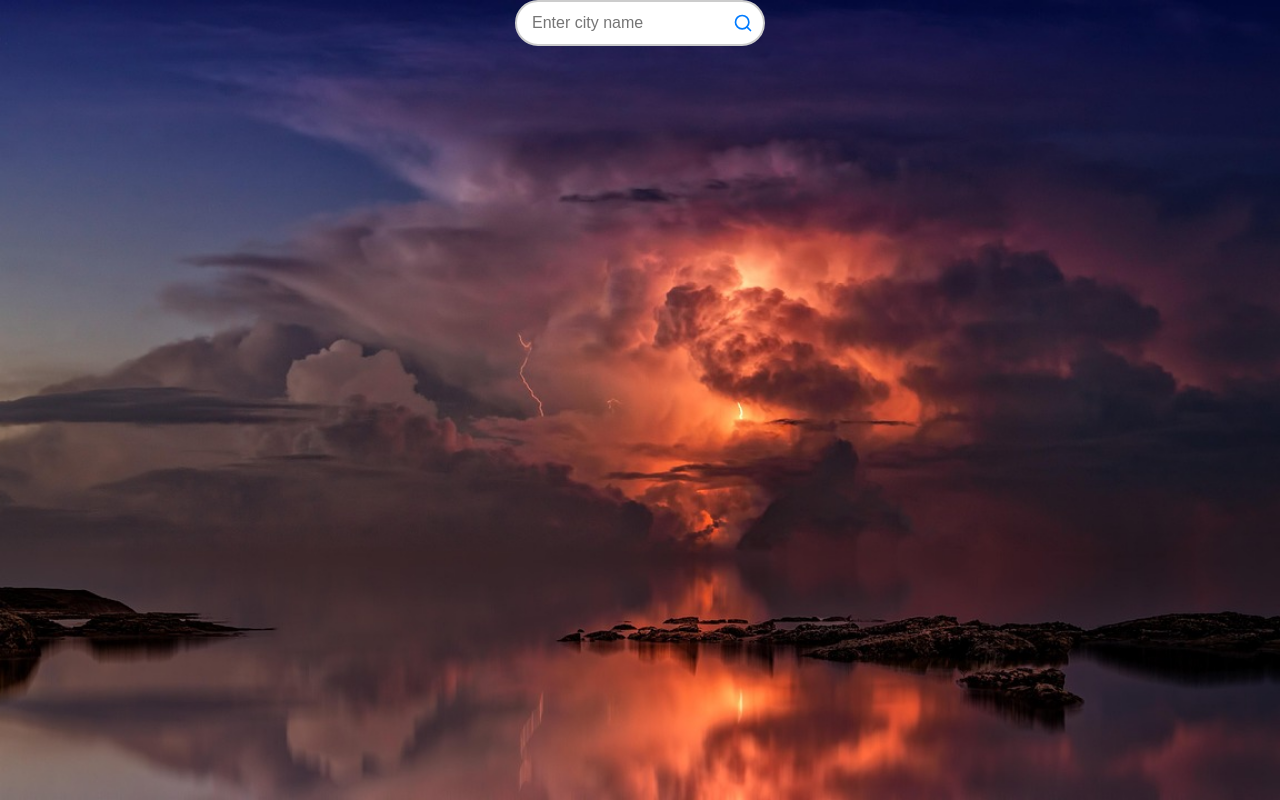
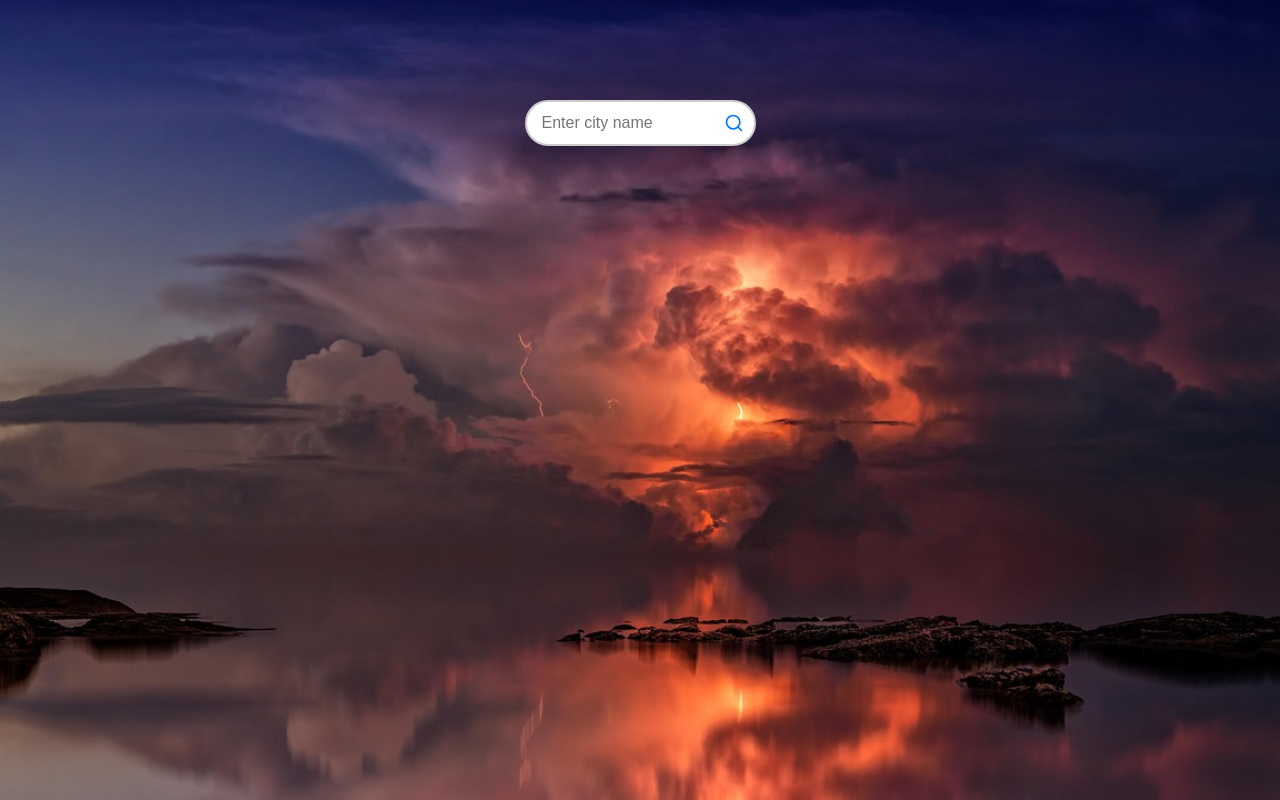
Before and after one commit to Fik0u/Weather-Now, a React (Create React App) app: page / in a window 1280 px wide. Built offline with nearby package versions, Linux system fonts and the light colour scheme.

Commit message:
Display Fix

```diff
--- a/src/App.css
+++ b/src/App.css
@@ -1,6 +1,11 @@
 .App {
   text-align: center;
-  height: 100vh;
+  min-height: 100vh;
+  margin: 0;
+  padding-top: 100px;
+  display: flex;
+  flex-direction: column;
+  align-items: center;
   background-size: cover;
   background-position: center center;
   background-repeat: no-repeat;
--- a/src/App.js
+++ b/src/App.js
@@ -18,6 +18,7 @@
   "clear sky": "url('/images/sunny.jpg')",
   "few clouds": "url('/images/cloudy.jpg')",
   "scattered clouds": "url('/images/cloudy.jpg')",
+  "overcast clouds": "url('/images/cloudy.jpg')",
   "broken clouds": "url('/images/brokenClouds.jpg')",
   "shower rain": "url('/images/rainy.jpg')",
   "rain": "url('/images/rainy.jpg')",
--- a/src/components/styles/SearchBar.css
+++ b/src/components/styles/SearchBar.css
@@ -2,7 +2,7 @@
   display: flex;
   justify-content: center;
   align-items: center;
-  margin: 40px auto;
+  margin: 20px auto;
   width: 100%;
 }
 
@@ -10,7 +10,7 @@
   position: relative;
   margin: auto;
   width: 100%;
-  max-width: 250px;
+  max-width: 300px;
 }
 
 .search-input {
```
